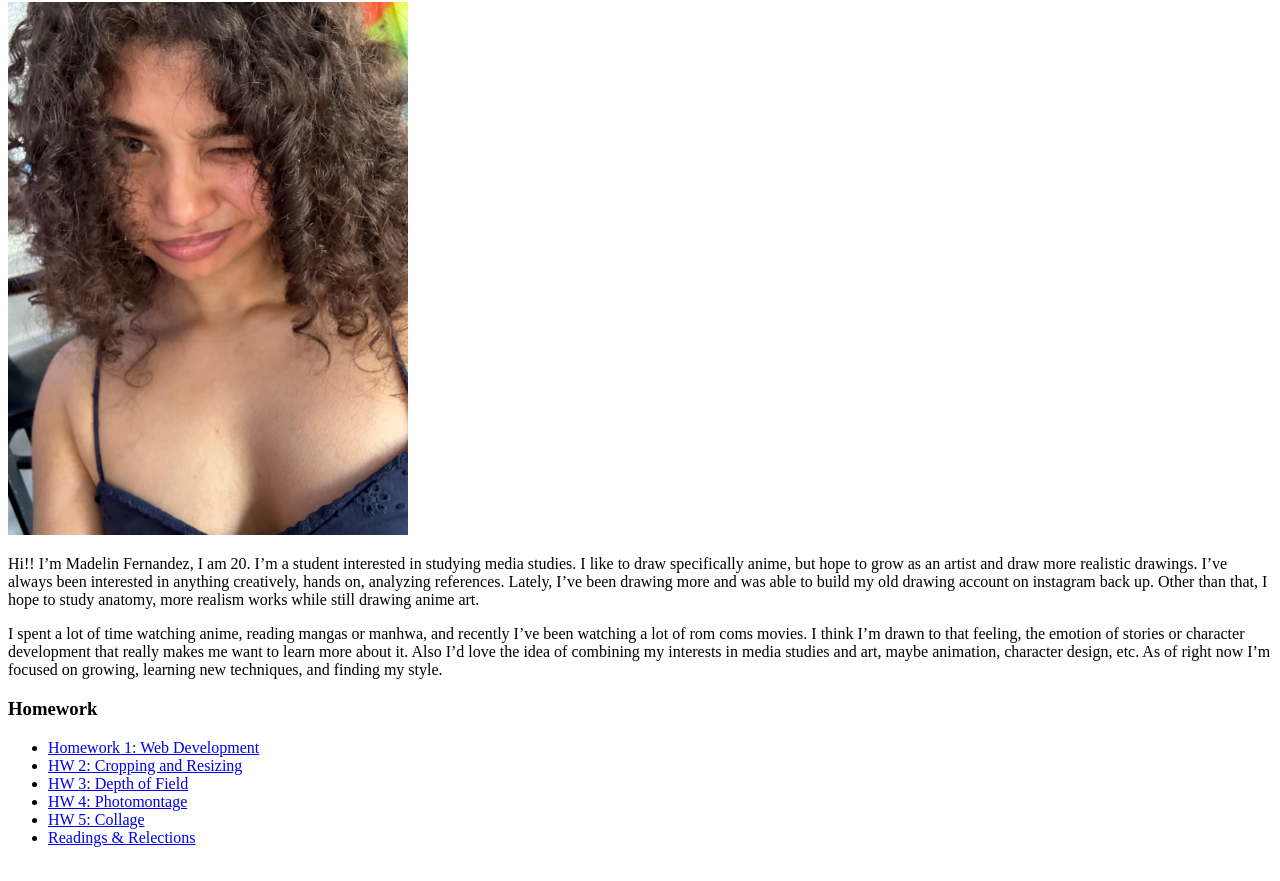
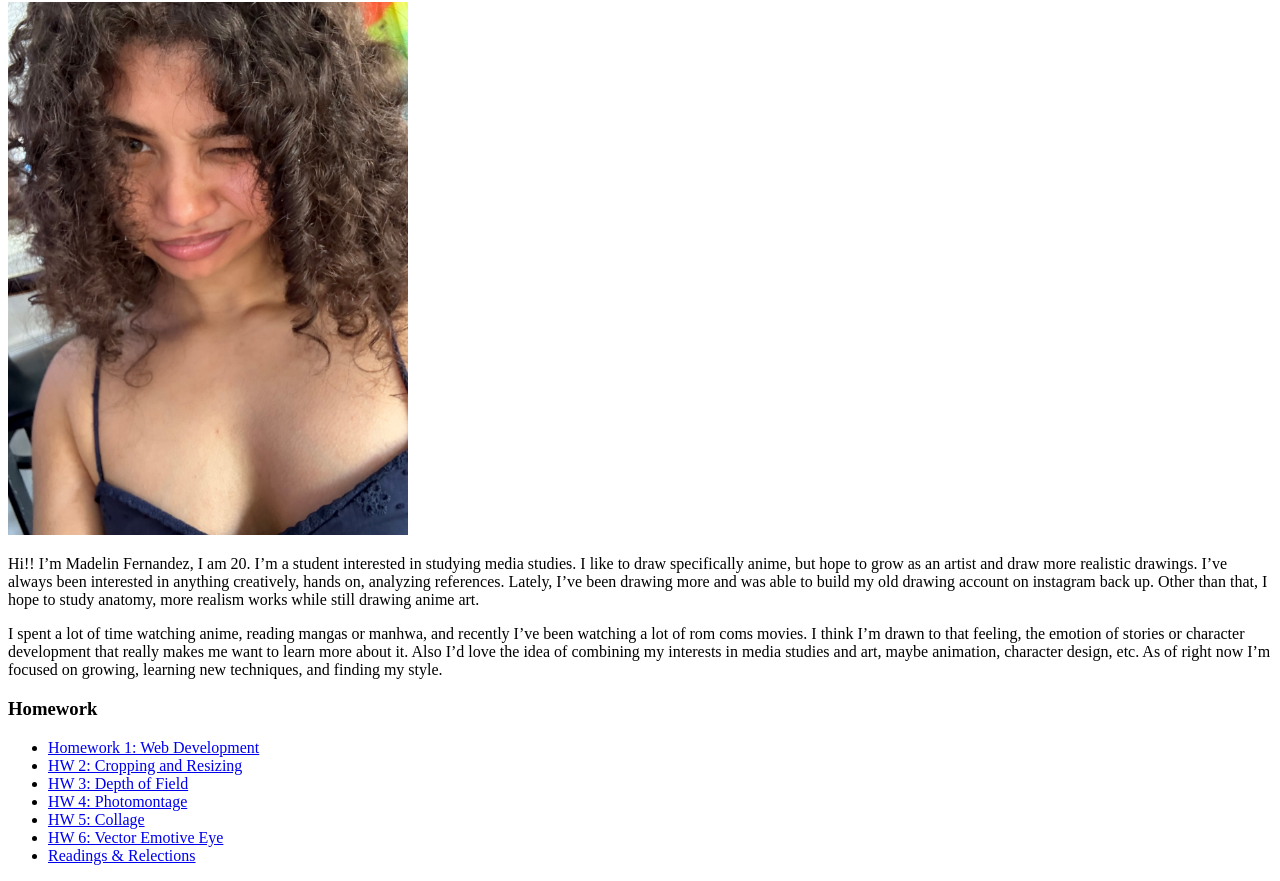
Before and after one commit to Madelin118/madelinwebsite, a plain HTML site: page index.html in a window 1280 px wide. Shown: the part 78-959 px from the top of the page. Drawn offline with Linux system fonts and the light colour scheme.

Commit message:
Update index.html

```diff
--- a/index.html
+++ b/index.html
@@ -21,6 +21,7 @@
 	<li><a href="hw3.html">HW 3: Depth of Field</a></li>
 	<li><a href="hw4.html">HW 4: Photomontage</a></li>
 	<li><a href="hw5.html">HW 5: Collage</a></li>
+	<li><a href="hw6.html">HW 6: Vector Emotive Eye</a></li>
 	<li><a href="readings.html">Readings & Relections</a></li>
 </ul>
 </body>
```
